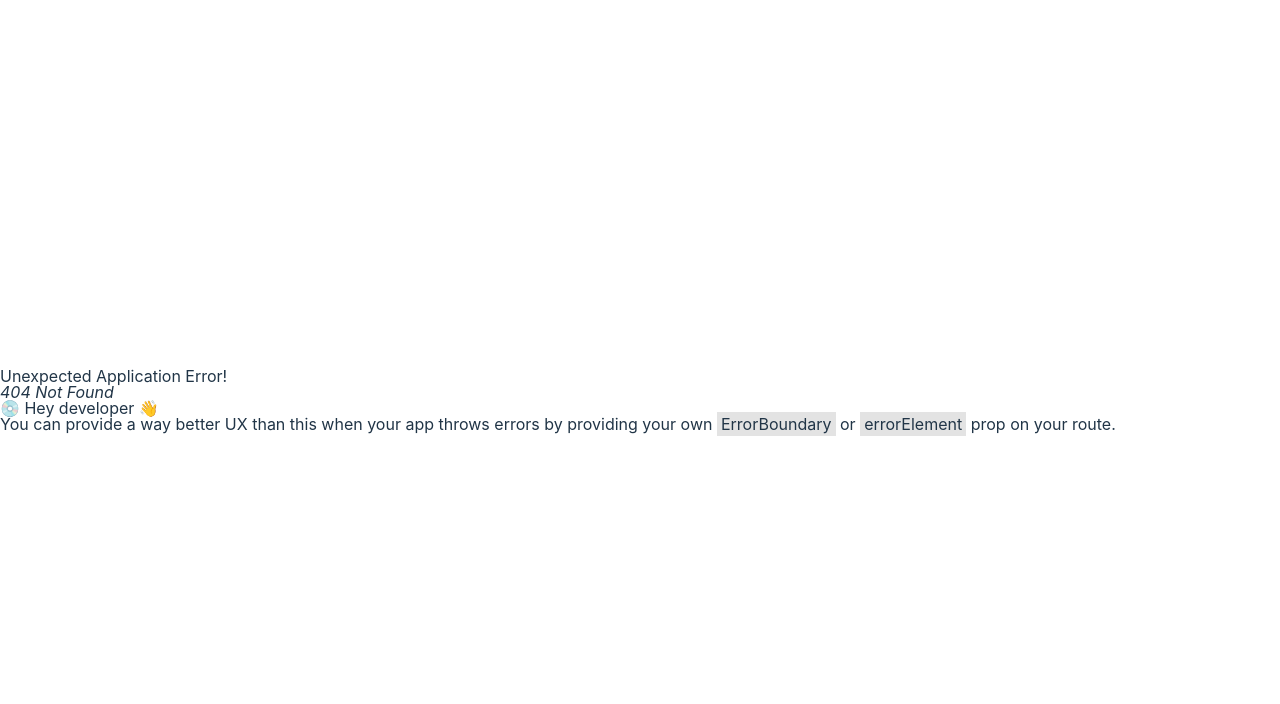
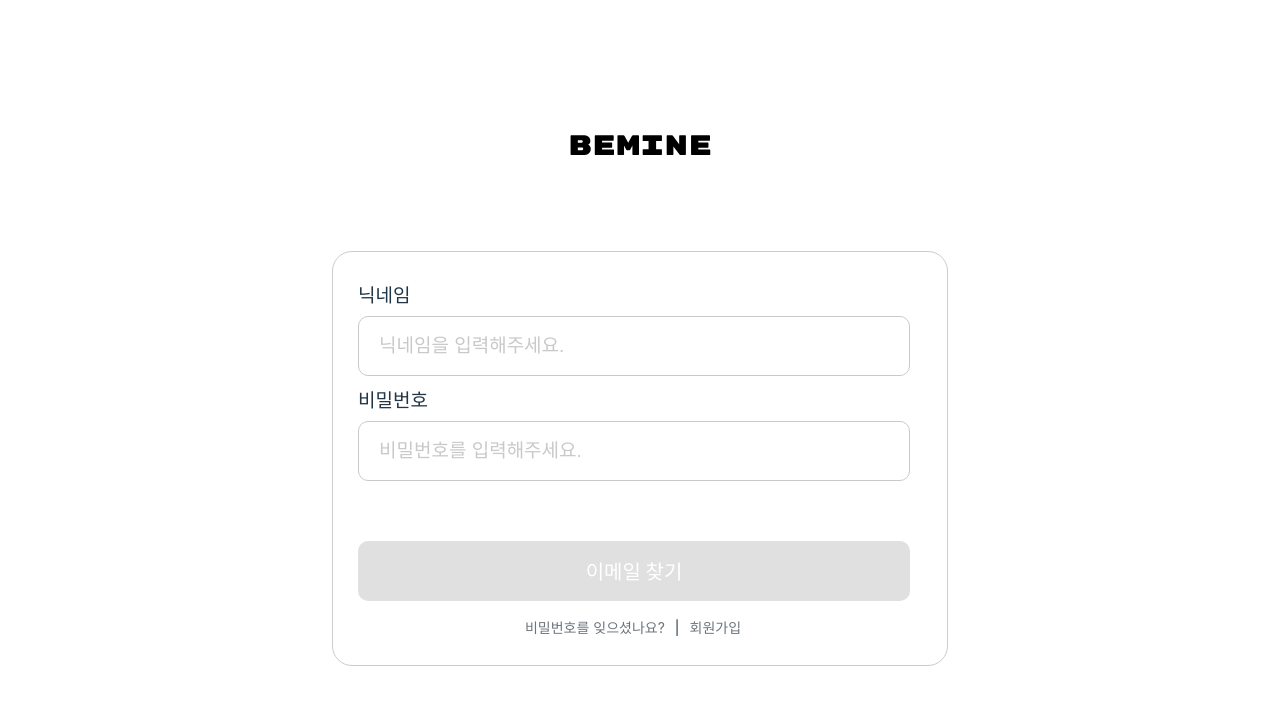
Before and after one commit to BEMINE-UMC/Client, a React (Vite) app: page /find-email in a window 1280 px wide. Before the commit this address had no page. Shown: the top 704 px of the page. Built offline with nearby package versions, Linux system fonts and the light colour scheme.

Commit message:
:sparkles: feat: 로그인, 이메일 찾기, 비밀번호 찾기 페이지 구현
- 로그인 기능 추가
- 이메일 찾기 기능 추가
- 비밀번호 찾기 기능 추가
- 공통 컴포넌트 AuthButton과 LinkText 세부 props 조정

```diff
--- a/src/components/common/AuthButton.tsx
+++ b/src/components/common/AuthButton.tsx
@@ -9,14 +9,23 @@
   children: string;
   /** 버튼 너비 설정 */
   width?: string;
+  /** 버튼 폰트 크기 */
+  fontSize?: string;
 }
 
-const StyledButton = styled.button<{ disabled: boolean; width?: string }>`
-  font-size: 16px;
+const StyledButton = styled.button<{
+  disabled: boolean;
+  width?: string;
+  fontSize?: string;
+}>`
+  display: flex;
+  align-items: center; /* 수직 중앙 정렬 */
+  justify-content: center; /* 수평 중앙 정렬 */
+  font-size: ${({ fontSize }) => fontSize || "16px"}; /* 기본값 16px */
   font-weight: bold;
   border: none;
   border-radius: 10px;
-  padding: 20px 0; /* 버튼 내부 여백 */
+  padding: 0; /* 내부 여백 조정 */
   width: ${({ width }) => width || "143px"};
   height: 60px; /* 입력 필드와 동일한 높이로 설정 */
   box-sizing: border-box;
@@ -35,9 +44,15 @@
   onClick,
   children,
   width,
+  fontSize,
 }) => {
   return (
-    <StyledButton disabled={disabled} onClick={onClick} width={width}>
+    <StyledButton
+      disabled={disabled}
+      onClick={onClick}
+      width={width}
+      fontSize={fontSize}
+    >
       {children}
     </StyledButton>
   );
--- a/src/components/common/LinkText.tsx
+++ b/src/components/common/LinkText.tsx
@@ -9,19 +9,24 @@
   children: React.ReactNode;
   /** 폰트 크기 (기본값: 14px) */
   fontSize?: string;
+  /** 밑줄 표시 여부 (기본값: true) */
+  underline?: boolean;
+  /** 텍스트 굵기 (기본값: normal) */
+  bold?: boolean;
 }
 
 /** 클릭 가능한 텍스트를 스타일링한 컴포넌트 */
-const StyledLink = styled(Link)<{ fontSize?: string }>`
+const StyledLink = styled(Link)<{ fontSize?: string; underline?: boolean; bold?: boolean }>`
   font-size: ${({ fontSize }) => fontSize || "14px"}; /* 기본값 14px */
   color: #6c757d; /* 회색 텍스트 색상 */
   cursor: pointer;
   text-align: center;
   text-decoration: none;
-  position: relative;
-  display: inline-block;
+  font-weight: ${({ bold }) => (bold ? "bold" : "normal")}; /* 텍스트 굵기 */
 
-  /* 하단에 밑줄 추가 */
+  ${({ underline }) =>
+    underline &&
+    `
     &::after {
       content: "";
       display: block;
@@ -30,16 +35,26 @@
       background-color: #6c757d; /* 밑줄 색상 */
       margin-top: 4px; /* 텍스트와 밑줄 간격 */
     }
+  `}
 
-  /* Hover 시에도 텍스트 색상 고정 */
   &:hover {
     color: #6c757d; /* Hover 시 회색 고정 */
     text-decoration: none; /* 텍스트 꾸밈 제거 */
   }
 `;
 
-const LinkText: React.FC<LinkTextProps> = ({ to, children, fontSize }) => {
-  return <StyledLink to={to} fontSize={fontSize}>{children}</StyledLink>;
+const LinkText: React.FC<LinkTextProps> = ({
+  to,
+  children,
+  fontSize,
+  underline = true,
+  bold = false,
+}) => {
+  return (
+    <StyledLink to={to} fontSize={fontSize} underline={underline} bold={bold}>
+      {children}
+    </StyledLink>
+  );
 };
 
 export default LinkText;
--- a/src/pages/auth/FindEmailPage.tsx
+++ b/src/pages/auth/FindEmailPage.tsx
@@ -1,7 +1,139 @@
-const FindEmailPage = () => {
-    return (
-        <div>FindEmailPage 페이지</div>
-    );
-}
+// FindEmail.tsx
+import React, { useState } from "react";
+import FormContainer from "../../components/common/FormContainer";
+import InputField from "../../components/common/InputField";
+import ValidationMessage from "../../components/common/ValidationMessage";
+import AuthButton from "../../components/common/AuthButton";
+import Label from "../../components/common/Label";
+import LinkText from "../../components/common/LinkText";
+import BeMineLogo from "../../components/assets/icons/BeMine.svg";
 
-export default FindEmailPage;
+const FindEmail: React.FC = () => {
+  const [step, setStep] = useState(1); // 단계 상태 관리
+  const [nickname, setNickname] = useState(""); // 닉네임 입력 상태
+  const [password, setPassword] = useState(""); // 비밀번호 입력 상태
+  const [email, setEmail] = useState("jangjimin778@gmail.com"); // 찾은 이메일 상태
+  const [error, setError] = useState(""); // 에러 메시지 상태
+
+  /**
+   * 1단계: 닉네임과 비밀번호 입력 및 이메일 찾기
+   */
+  const renderStep1 = () => (
+    <>
+      <div style={{ marginBottom: "15px" }}>
+        <Label htmlFor="nickname">닉네임</Label>
+        <InputField
+          type="text"
+          placeholder="닉네임을 입력해주세요."
+          value={nickname}
+          onChange={(e) => {
+            setNickname(e.target.value);
+            setError(""); // 입력 시 에러 초기화
+          }}
+        />
+      </div>
+      <div style={{ marginBottom: "15px" }}>
+        <Label htmlFor="password">비밀번호</Label>
+        <InputField
+          type="password"
+          placeholder="비밀번호를 입력해주세요."
+          value={password}
+          onChange={(e) => {
+            setPassword(e.target.value);
+            setError(""); // 입력 시 에러 초기화
+          }}
+        />
+      </div>
+      {error && <ValidationMessage message={error} />}
+
+      <div style={{ display: "flex", justifyContent: "flex-end", marginTop: "45px" }}>
+        <AuthButton
+          onClick={() => {
+            if (nickname === "장지민" && password === "jangjimin778") {
+              setStep(2); // 이메일 찾기 성공 시 다음 단계로 이동
+            } else {
+              setError("해당 정보의 이메일이 존재하지 않습니다."); // 에러 메시지 설정
+            }
+          }}
+          disabled={!nickname || !password} // 입력값이 없으면 버튼 비활성화
+          fontSize="20px"
+          width="552px"
+        >
+          이메일 찾기
+        </AuthButton>
+      </div>
+    </>
+  );
+
+  /**
+   * 2단계: 이메일 찾기 성공 메시지
+   */
+  const renderStep2 = () => (
+    <div
+      style={{
+        width: "100%",
+        display: "flex",
+        flexDirection: "column",
+        fontSize: "20px",
+        alignItems: "center",
+        justifyContent: "center",
+        marginTop: "20px",
+      }}
+    >
+      <div style={{ marginBottom: "85px" }}>
+        <div style={{ marginBottom: "20px" }}>{nickname} 님의 이메일은</div>
+        <div style={{ fontSize: "20px", marginBottom: "30px" }}>
+            <span style={{ fontSize: "32px", fontWeight: "bold", marginBottom: "30px" }}>{email}</span>
+            <span> 입니다.</span>
+        </div>
+      </div>
+      <LinkText to="/login" fontSize="20px" bold={true}>
+        로그인 하러가기
+      </LinkText>
+    </div>
+  );
+
+  return (
+    <div
+      style={{
+        display: "flex",
+        justifyContent: "center",
+        alignItems: "center",
+        width: "100vw",
+        height: "100vh",
+        flexDirection: "column",
+      }}
+    >
+      <img
+        src={BeMineLogo}
+        alt="BeMine Logo"
+        style={{ display: "block", margin: "0 auto 96px" }}
+      />
+      <FormContainer>
+        {step === 1 && renderStep1()}
+        {step === 2 && renderStep2()}
+        <div
+          style={{
+            display: "flex",
+            justifyContent: "center", // 링크 섹션을 가운데 정렬
+            alignItems: "center",
+            marginTop: "20px",
+            gap: "10px", // 링크와 구분자 간격 설정
+            fontSize: "14px",
+            width: "100%",
+          }}
+        >
+          <LinkText to="/find-password" underline={false}>
+            비밀번호를 잊으셨나요?
+          </LinkText>
+          <span>|</span>
+          <LinkText to="/register" underline={false}>
+            회원가입
+          </LinkText>
+        </div>
+      </FormContainer>
+    </div>
+  );
+};
+
+export default FindEmail;
--- a/src/pages/auth/FindPasswordPage.tsx
+++ b/src/pages/auth/FindPasswordPage.tsx
@@ -1,7 +1,139 @@
-const FindPasswordPage = () => {
-    return (
-        <div>FindPasswordPage 페이지</div>
-    );
-}
+// FindPassword.tsx
+import React, { useState } from "react";
+import FormContainer from "../../components/common/FormContainer";
+import InputField from "../../components/common/InputField";
+import ValidationMessage from "../../components/common/ValidationMessage";
+import AuthButton from "../../components/common/AuthButton";
+import Label from "../../components/common/Label";
+import LinkText from "../../components/common/LinkText";
+import BeMineLogo from "../../components/assets/icons/BeMine.svg";
 
-export default FindPasswordPage;
+const FindPassword: React.FC = () => {
+  const [step, setStep] = useState(1); // 단계 상태 관리
+  const [nickname, setNickname] = useState(""); // 닉네임 입력 상태
+  const [email, setEmail] = useState(""); // 이메일 입력 상태
+  const [password, setPassword] = useState("jangjimin77811!"); // 찾은 비밀번호 상태
+  const [error, setError] = useState(""); // 에러 메시지 상태
+
+  /**
+   * 1단계: 닉네임과 이메일 입력 및 비밀번호 찾기
+   */
+  const renderStep1 = () => (
+    <>
+      <div style={{ marginBottom: "15px" }}>
+        <Label htmlFor="nickname">닉네임</Label>
+        <InputField
+          type="text"
+          placeholder="닉네임을 입력해주세요."
+          value={nickname}
+          onChange={(e) => {
+            setNickname(e.target.value);
+            setError(""); // 입력 시 에러 초기화
+          }}
+        />
+      </div>
+      <div style={{ marginBottom: "15px" }}>
+        <Label htmlFor="email">이메일</Label>
+        <InputField
+          type="email"
+          placeholder="이메일을 입력해주세요."
+          value={email}
+          onChange={(e) => {
+            setEmail(e.target.value);
+            setError(""); // 입력 시 에러 초기화
+          }}
+        />
+      </div>
+      {error && <ValidationMessage message={error} />}
+
+      <div style={{ display: "flex", justifyContent: "flex-end", marginTop: "45px" }}>
+        <AuthButton
+          onClick={() => {
+            if (nickname === "장지민" && email === "jangjimin778@gmail.com") {
+              setStep(2); // 비밀번호 찾기 성공 시 다음 단계로 이동
+            } else {
+              setError("해당 닉네임의 가입 이메일이 존재하지 않습니다."); // 에러 메시지 설정
+            }
+          }}
+          disabled={!nickname || !email} // 입력값이 없으면 버튼 비활성화
+          fontSize="20px"
+          width="552px"
+        >
+          비밀번호 찾기
+        </AuthButton>
+      </div>
+    </>
+  );
+
+  /**
+   * 2단계: 비밀번호 찾기 성공 메시지
+   */
+  const renderStep2 = () => (
+    <div
+      style={{
+        width: "100%",
+        display: "flex",
+        flexDirection: "column",
+        fontSize: "20px",
+        alignItems: "center",
+        justifyContent: "center",
+        marginTop: "20px",
+      }}
+    >
+      <div style={{ marginBottom: "85px" }}>
+        <div style={{ marginBottom: "20px" }}>{nickname} 님의 비밀번호는</div>
+        <div style={{ fontSize: "20px", marginBottom: "30px" }}>
+            <span style={{ fontSize: "32px", fontWeight: "bold", marginBottom: "30px" }}>{password}</span>
+            <span> 입니다.</span>
+        </div>
+      </div>
+      <LinkText to="/login" fontSize="20px" bold={true}>
+        로그인 하러가기
+      </LinkText>
+    </div>
+  );
+
+  return (
+    <div
+      style={{
+        display: "flex",
+        justifyContent: "center",
+        alignItems: "center",
+        width: "100vw",
+        height: "100vh",
+        flexDirection: "column",
+      }}
+    >
+      <img
+        src={BeMineLogo}
+        alt="BeMine Logo"
+        style={{ display: "block", margin: "0 auto 96px" }}
+      />
+      <FormContainer>
+        {step === 1 && renderStep1()}
+        {step === 2 && renderStep2()}
+        <div
+          style={{
+            display: "flex",
+            justifyContent: "center", // 링크 섹션을 가운데 정렬
+            alignItems: "center",
+            marginTop: "20px",
+            gap: "10px", // 링크와 구분자 간격 설정
+            fontSize: "14px",
+            width: "100%",
+          }}
+        >
+          <LinkText to="/find-email" underline={false}>
+            이메일을 잊으셨나요?
+          </LinkText>
+          <span>|</span>
+          <LinkText to="/register" underline={false}>
+            회원가입
+          </LinkText>
+        </div>
+      </FormContainer>
+    </div>
+  );
+};
+
+export default FindPassword;
--- a/src/pages/auth/Login.tsx
+++ b/src/pages/auth/Login.tsx
@@ -1,5 +1,5 @@
-// Login.tsx
 import React, { useState } from "react";
+import { useNavigate } from "react-router-dom"; // useNavigate 훅 추가
 import FormContainer from "../../components/common/FormContainer";
 import InputField from "../../components/common/InputField";
 import ValidationMessage from "../../components/common/ValidationMessage";
@@ -12,11 +12,13 @@
   const [email, setEmail] = useState("");
   const [password, setPassword] = useState("");
   const [error, setError] = useState(""); // 로그인 실패 메시지
+  const navigate = useNavigate(); // useNavigate 사용
 
   const handleLogin = () => {
     // 로그인 API 호출 (추후 연결)
     if (email === "test@example.com" && password === "password123") {
       console.log("로그인 성공");
+      navigate("/"); // 루트 페이지로 이동
     } else {
       setError("다시 입력해주세요.");
     }
@@ -36,7 +38,7 @@
       <img
         src={BeMineLogo}
         alt="BeMine Logo"
-        style={{ display: "block", margin: "0 auto 70px" }}
+        style={{ display: "block", margin: "0 auto 96px" }}
       />
       <FormContainer>
         <div style={{ marginBottom: "15px" }}>
@@ -65,10 +67,11 @@
         </div>
         {error && <ValidationMessage message={error} />}
 
-        <div style={{ display: "flex", justifyContent: "flex-end", marginTop: "20px" }}>
+        <div style={{ display: "flex", justifyContent: "flex-end", marginTop: "45px" }}>
           <AuthButton
             onClick={handleLogin}
             disabled={!email || !password}
+            fontSize="20px"
             width="552px"
           >
             로그인
@@ -83,16 +86,21 @@
             marginTop: "20px",
             gap: "10px", // 링크와 구분자 간격 설정
             fontSize: "14px",
-            width: "100%"
+            width: "100%",
           }}
         >
-          <LinkText to="/find-email">이메일을 잊으셨나요?</LinkText>
+          <LinkText to="/find-email" underline={false}>
+            이메일을 잊으셨나요?
+          </LinkText>
           <span>|</span>
-          <LinkText to="/find-password">비밀번호를 잊으셨나요?</LinkText>
+          <LinkText to="/find-password" underline={false}>
+            비밀번호를 잊으셨나요?
+          </LinkText>
           <span>|</span>
-          <LinkText to="/register">회원가입</LinkText>
+          <LinkText to="/register" underline={false}>
+            회원가입
+          </LinkText>
         </div>
-
       </FormContainer>
     </div>
   );
--- a/src/pages/auth/Register.tsx
+++ b/src/pages/auth/Register.tsx
@@ -206,7 +206,7 @@
             <span>님! 로그인 후 BeMine을 즐겨보세요.</span>
         </div>
     </div>
-      <LinkText to="/login" fontSize="16px">
+      <LinkText to="/login" fontSize="16px" bold={true}>
         로그인 하러가기
       </LinkText>
     </div>
@@ -222,7 +222,6 @@
         width: "100vw",
         height: "100vh",
         flexDirection: "column",
-
       }}
     >
       <img src={BeMineLogo} alt="BeMine Logo" style={{ display: "block", margin: "0 auto 70px" }} />
--- a/src/provider/route/Router.tsx
+++ b/src/provider/route/Router.tsx
@@ -34,11 +34,11 @@
           element: <Register/>
         },
         {
-          path: '/findemail',
+          path: '/find-email',
           element: <FindEmailPage/>
         },
         {
-          path: '/findpassword',
+          path: '/find-password',
           element: <FindPasswordPage/>
         }
       ],
```
Lines whose indentation alone changed are shown as unchanged.
